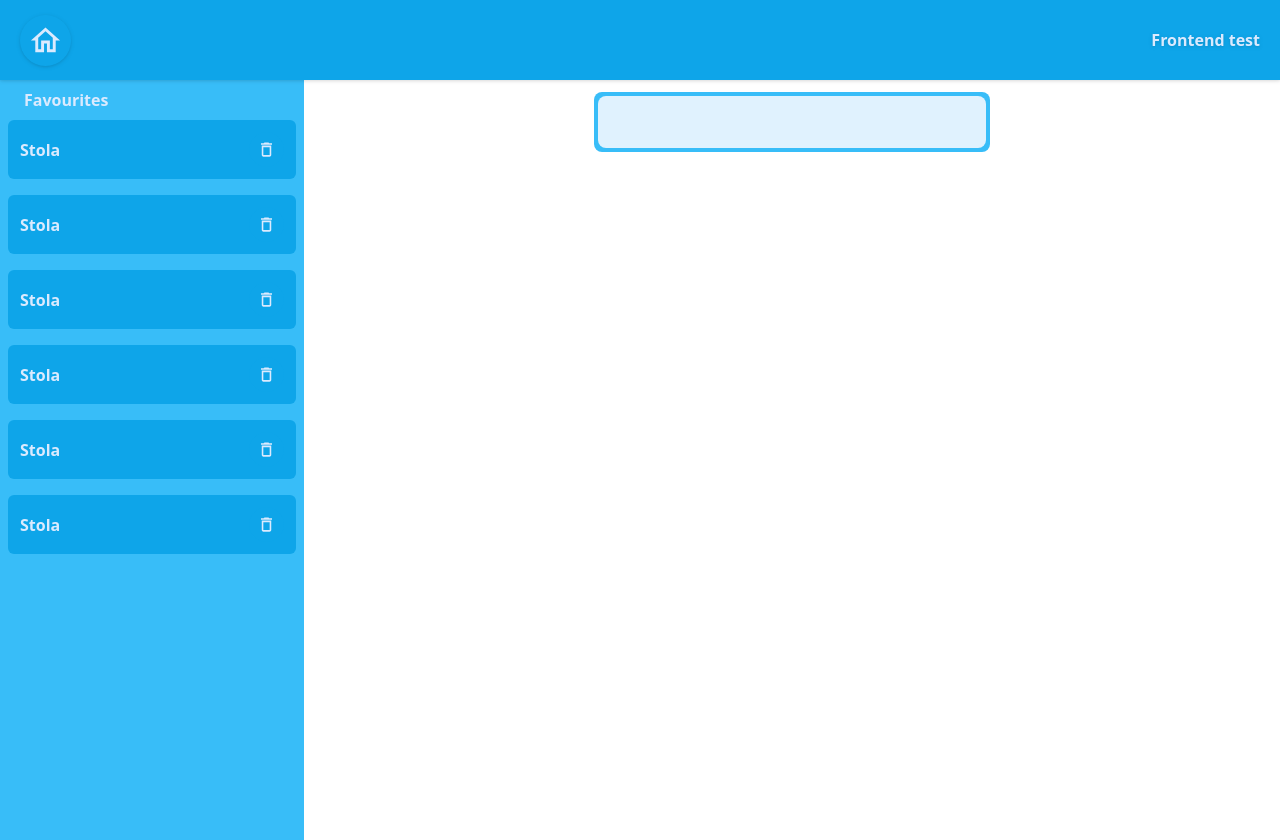
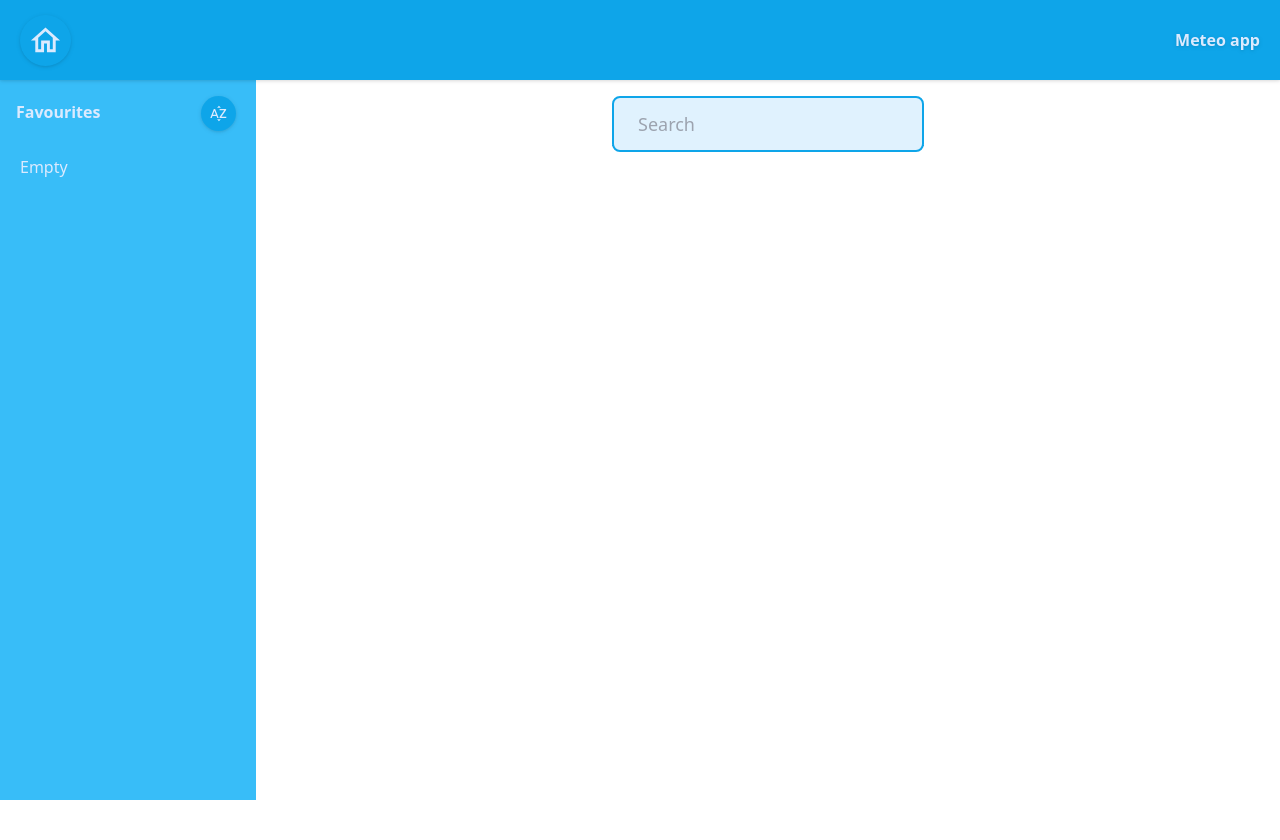
Before and after one commit to NemanjaSupljeglav/Meteo-app, a React (Create React App) app: page / in a window 1280 px wide. After the commit the page ends 800 px from the top, so only its background shows below. Built offline with nearby package versions, Linux system fonts and the light colour scheme.

Commit message:
4h, add autocomplete, add/remove from favoutite, bugfix mobile response

```diff
--- a/package.json
+++ b/package.json
@@ -9,6 +9,7 @@
     "@testing-library/jest-dom": "^5.16.5",
     "@testing-library/react": "^13.4.0",
     "@testing-library/user-event": "^13.5.0",
+    "axios": "^1.2.3",
     "react": "^18.2.0",
     "react-dom": "^18.2.0",
     "react-router-dom": "^6.6.2",
--- a/src/App.js
+++ b/src/App.js
@@ -10,8 +10,12 @@ import Home from "./pages/home";
 import Details from "./pages/details";
 import Settings from "./pages/settings";
 
+//Context
+import MeteoProvider from "./MeteoContext";
+
 export default function App() {
   return (
+    <MeteoProvider>
       <Router>
         <div className="flex">
           <Navbar />
@@ -22,5 +26,6 @@ export default function App() {
           </Routes>
         </div>
       </Router>
+    </MeteoProvider>
   );
 }
--- /dev/null
+++ b/src/MeteoContext.js
@@ -0,0 +1,86 @@
+//React
+import React, { useState } from "react";
+
+//Services
+import { postFunc } from "../src/services/mainApiServices";
+
+export const MeteoContext = React.createContext();
+
+const MeteoProvider = ({ children }) => {
+  const [favourite, setFavourite] = useState([]);
+  const [cityList, setCityList] = useState([]);
+  const [oneDetails, setOneDetails] = useState(null);
+
+  const handleAdFavourite = data => {
+    data["status"] = true;
+    if (!favourite?.includes(data)) setFavourite([...favourite, data]);
+  };
+  const handleRemoveFavourite = data => {
+    data["status"] = false;
+    setFavourite(
+      favourite.filter(i => {
+        if (i.id === data.id) {
+          return null;
+        }
+        return i;
+      })
+    );
+  };
+
+  const handleAscendingDescending = () => {
+    const myData = []
+      .concat(favourite)
+      .sort((a, b) => (a.itemM > b.itemM ? 1 : -1));
+    setFavourite(myData);
+  };
+
+  const handleAutocompleteList = data => {
+    const myData = [];
+
+    data?.results?.slice(0, 5)?.map(o1 => {
+      favourite?.map(o2 => {
+        if (o2?.id === o1?.id) {
+          o1["status"] = true;
+        } else data["status"] = false;
+      });
+
+      myData?.push(o1);
+    });
+
+    setCityList(myData);
+    console.log(myData, "cityList");
+  };
+
+  const handleGetOneDetails = async data => {
+    console.log(data, "sta se saljeee");
+    const body = {
+      latitude: data?.latitude,
+      longitude: data?.longitude,
+      hourly: "temperature_2m",
+      timeformat: "unixtime"
+    };
+    const response = await postFunc(
+      `https://api.open-meteo.com/v1/forecast?latitude=${data?.latitude}&longitude=${data?.longitude}&hourly=temperature_2m&timeformat=unixtime`,
+      body
+    );
+    setOneDetails(response);
+  };
+
+  return (
+    <MeteoContext.Provider
+      value={{
+        favourite,
+        cityList,
+        handleAdFavourite,
+        handleRemoveFavourite,
+        handleAscendingDescending,
+        handleAutocompleteList,
+        handleGetOneDetails
+      }}
+    >
+      {children}
+    </MeteoContext.Provider>
+  );
+};
+
+export default MeteoProvider;
--- a/src/components/atoms/inputs/Autocomplete.js
+++ b/src/components/atoms/inputs/Autocomplete.js
@@ -1,24 +1,90 @@
+/* eslint-disable react-hooks/exhaustive-deps */
 /* eslint-disable default-case */
-import React, { useEffect, useRef, useState } from "react";
 
-export default function Autocomplete({ options, value, onChange }) {
-  const [showOptions, setShowOptions] = useState(false);
-  const [cursor, setCursor] = useState(-1);
-  const [parentState, setParentState] = useState("");
+//React
+import React, { useEffect } from "react";
 
+// Services
+import { postFunc } from "../../../services/mainApiServices";
+
+//MUI
+import StarBorderIcon from "@mui/icons-material/StarBorder";
+import StarIcon from "@mui/icons-material/Star";
+
+export default function Autocomplete({
+  value,
+  onChange,
+  url,
+  items,
+  setItems,
+  clickStarIcon,
+  clickStarBorderIcon,
+  handleItem
+}) {
   const handleChange = data => {
-    setParentState(data);
+    onChange(data);
+  };
+  const handleAddItem = data => {
+    clickStarBorderIcon(data);
+  };
+  const handleRemoveItem = data => {
+    clickStarIcon(data);
+  };
+  const searchFunc = async () => {
+    const response = await postFunc(url, value);
+    setItems(response);
   };
 
+  useEffect(() => {
+    if (value) searchFunc();
+  }, [value]);
+
   return (
-    <div className="w-full  mr-16">
+    <div className="w-full text-4xl mt-3 max-w-max px-1 py-1 rounded-md">
       <input
         type="text"
-        className="w-full border-1 px-8 py-3  rounded-lg focus:outline-none focus:ring focus:border-blue-700 text-gray-500 bg-sky-100 text-lg"
-        value={parentState}
+        className="w-full px-6 py-3  rounded-lg focus:outline-none focus:ring focus:border-sky-500 text-gray-500 bg-sky-100 text-lg border-solid border-2 border-sky-500"
+        value={value}
         onChange={e => handleChange(e.target.value)}
-        onFocus={() => setShowOptions(true)}
+        placeholder="Search"
       />
+      <ul className="flex flex-col  h-full w-full bg-sky-100 border-b border-l border-r border-sky-500 rounded-b-md mt-[-7px]">
+        {items ? (
+          items.map((item, index) => (
+            <li
+              className={
+                index === 0
+                  ? "flex  mb-1   border-sky-500 pt-1"
+                  : "flex  mb-1   border-t border-sky-500"
+              }
+              key={item?.id}
+            >
+              <button
+                href="/portfolio"
+                className="mr-auto text-gray-500 hover:text-gray-600 text-lg px-6 py-3"
+                onClick={() => handleItem(item)}
+              >
+                {item?.name}
+              </button>
+              {item?.status ? (
+                <StarIcon
+                  fontSize="large"
+                  className="rounded-full p-2 m-3 hover:cursor-pointer hover:bg-sky-200 text-sky-500 drop-shadow"
+                  onClick={() => handleRemoveItem(item)}
+                />
+              ) : (
+                <StarBorderIcon
+                  fontSize="large"
+                  className="rounded-full p-2 m-3 hover:cursor-pointer hover:bg-sky-200 text-sky-500 drop-shadow"
+                  onClick={() => handleAddItem(item)}
+                />
+              )}
+            </li>
+          ))
+        ) : (
+          <></>
+        )}
+      </ul>
     </div>
   );
 }
--- a/src/components/parts/Navbar.js
+++ b/src/components/parts/Navbar.js
@@ -1,4 +1,4 @@
-import { React, useState } from "react";
+import { React, useState, useContext } from "react";
 import { Link } from "react-router-dom";
 
 //MUI
@@ -6,14 +6,27 @@ import HomeOutlinedIcon from "@mui/icons-material/HomeOutlined";
 import ArrowBackIcon from "@mui/icons-material/ArrowBack";
 import FolderSpecialOutlinedIcon from "@mui/icons-material/FolderSpecialOutlined";
 import DeleteOutlineIcon from "@mui/icons-material/DeleteOutline";
+import SortByAlphaIcon from "@mui/icons-material/SortByAlpha";
+
+//Context
+import { MeteoContext } from "../../MeteoContext";
 
 export default function Navbar() {
   const [isNavOpen, setIsNavOpen] = useState(false);
+  const context = useContext(MeteoContext);
+
+  const handleRemoveFavourite = data => {
+    context.handleRemoveFavourite(data);
+  };
+
+  const handleAscendingDescending = () => {
+    context.handleAscendingDescending();
+  };
 
   return (
-    <div>
-      <nav className="h-20 bg-sky-500 text-gray-600  w-full fixed drop-shadow">
-        <ul className="flex items-center justify-between h-full px-5 drop-shadow">
+    <div className="z-50">
+      <nav className="h-20 bg-sky-500 text-gray-600  w-full fixed drop-shadow z-50">
+        <ul className="flex items-center justify-between h-full px-5 drop-shadow ">
           <Link to="/">
             <li className="rounded-full bg-sky-500 hover:bg-sky-400 p-2 text-blue-100 z-50">
               <HomeOutlinedIcon
@@ -22,7 +35,7 @@ export default function Navbar() {
               />
             </li>
           </Link>
-          <h1 className="text-blue-100 font-bold">Frontend test</h1>
+          <h1 className="text-blue-100 font-bold">Meteo app</h1>
           <Link
             onClick={() => setIsNavOpen(prev => !prev)}
             className="rounded-full bg-sky-500 hover:bg-sky-400 sm:hidden p-2 text-blue-100"
@@ -35,7 +48,7 @@ export default function Navbar() {
           </Link>
         </ul>
       </nav>
-      <div className="flex items-center justify-between w-full">
+      <div className="flex items-center justify-between w-full mt-[-40px]">
         <div className="flex sm:hidden">
           <div
             className={
@@ -44,137 +57,75 @@ export default function Navbar() {
                 : "hidden"
             }
           >
-            <h1 className="mx-8 font-bold text-blue-100 mt-2">Favourites</h1>
-            <ul className="flex flex-col  h-full w-full">
-              <li className="flex  my-2 mx-2  p-3 rounded-md bg-sky-500">
+            <div className="py-2 w-full text-blue-100 font-bold  flex flex-row align-middle mt-0">
+              <div className="mt-12  ml-4 mr-auto">Favourites</div>
+              <SortByAlphaIcon
+                fontSize="large"
+                className="rounded-full p-2 hover:cursor-pointer hover:bg-sky-400 text-blue-100 bg-sky-500  drop-shadow mt-11 mr-5"
+                onClick={() => handleAscendingDescending()}
+              />
+            </div>
+
+            <ul className="flex flex-col  min-w-max mt-0 overflow-auto">
+              {context?.favourite?.length !== 0 ? (
+                context?.favourite?.map(item => (
+                  <li
+                    className="flex  my-1 mx-2  p-3 rounded-md bg-sky-500"
+                    key={item?.id}
+                  >
                     <button
                       href="/portfolio"
                       className="mr-auto text-blue-100 font-bold hover:text-blue-200"
                     >
-                  Stola
+                      {item?.name}
                     </button>
                     <DeleteOutlineIcon
                       fontSize="large"
-                  className="rounded-full p-2 hover:cursor-pointer hover:bg-sky-400 text-blue-100 bg-sky-500"
+                      className="rounded-full p-2 hover:cursor-pointer hover:bg-sky-400 text-blue-100 bg-sky-500 drop-shadow"
+                      onClick={() => handleRemoveFavourite(item)}
                     />
                   </li>
-              <li className="flex  my-2 mx-2  p-3 rounded-md bg-sky-500">
+                ))
+              ) : (
+                <li className="flex  my-1 mx-2  p-3 text-blue-100">Empty</li>
+              )}
+            </ul>
+          </div>
+        </div>
+
+        <div className="hidden  sm:flex flex-col h-screen bg-sky-400 min-w-[250px] mt-10  top-0 ">
+          <div className="py-2 w-64 text-blue-100 font-bold  flex flex-row align-middle mt-11">
+            <div className="mt-12  ml-4">Favourites</div>
+            <SortByAlphaIcon
+              fontSize="large"
+              className="rounded-full p-2 hover:cursor-pointer hover:bg-sky-400 text-blue-100 bg-sky-500 ml-auto mr-5 drop-shadow mt-11"
+              onClick={() => handleAscendingDescending()}
+            />
+          </div>
+
+          <ul className="flex flex-col  min-w-max mt-0 overflow-auto">
+            {context?.favourite?.length !== 0 ? (
+              context?.favourite?.map(item => (
+                <li
+                  className="flex  my-1 mx-2  p-3 rounded-md bg-sky-500"
+                  key={item?.id}
+                >
                   <button
                     href="/portfolio"
                     className="mr-auto text-blue-100 font-bold hover:text-blue-200"
                   >
-                  Stola
+                    {item?.name}
                   </button>
                   <DeleteOutlineIcon
                     fontSize="large"
-                  className="rounded-full p-2 hover:cursor-pointer hover:bg-sky-400 text-blue-100 bg-sky-500"
+                    className="rounded-full p-2 hover:cursor-pointer hover:bg-sky-400 text-blue-100 bg-sky-500 drop-shadow"
+                    onClick={() => handleRemoveFavourite(item)}
                   />
                 </li>
-              <li className="flex  my-2 mx-2  p-3 rounded-md bg-sky-500">
-                <button
-                  href="/portfolio"
-                  className="mr-auto text-blue-100 font-bold hover:text-blue-200"
-                >
-                  Stola
-                </button>
-                <DeleteOutlineIcon
-                  fontSize="large"
-                  className="rounded-full p-2 hover:cursor-pointer hover:bg-sky-400 text-blue-100 bg-sky-500"
-                />
-              </li>
-              <li className="flex  my-2 mx-2  p-3 rounded-md bg-sky-500">
-                <button
-                  href="/portfolio"
-                  className="mr-auto text-blue-100 font-bold hover:text-blue-200"
-                >
-                  Stola
-                </button>
-                <DeleteOutlineIcon
-                  fontSize="large"
-                  className="rounded-full p-2 hover:cursor-pointer hover:bg-sky-400 text-blue-100 bg-sky-500"
-                />
-              </li>
-            </ul>
-          </div>
-        </div>
-
-        <div className="hidden  sm:flex flex-col h-screen bg-sky-400 min-w-max mt-10">
-          <h1 className="mt-12 mx-6 w-64 text-blue-100 font-bold">
-            Favourites
-          </h1>
-          <ul className="flex flex-col  h-full min-w-max">
-            <li className="flex  my-2 mx-2  p-3 rounded-md bg-sky-500">
-              <button
-                href="/portfolio"
-                className="mr-auto text-blue-100 font-bold hover:text-blue-200"
-              >
-                Stola
-              </button>
-              <DeleteOutlineIcon
-                fontSize="large"
-                className="rounded-full p-2 hover:cursor-pointer hover:bg-sky-400 text-blue-100 bg-sky-500"
-              />
-            </li>
-            <li className="flex  my-2 mx-2  p-3 rounded-md bg-sky-500">
-              <button
-                href="/portfolio"
-                className="mr-auto text-blue-100 font-bold hover:text-blue-200"
-              >
-                Stola
-              </button>
-              <DeleteOutlineIcon
-                fontSize="large"
-                className="rounded-full p-2 hover:cursor-pointer hover:bg-sky-400 text-blue-100 bg-sky-500"
-              />
-            </li>
-            <li className="flex  my-2 mx-2  p-3 rounded-md bg-sky-500">
-              <button
-                href="/portfolio"
-                className="mr-auto text-blue-100 font-bold hover:text-blue-200"
-              >
-                Stola
-              </button>
-              <DeleteOutlineIcon
-                fontSize="large"
-                className="rounded-full p-2 hover:cursor-pointer hover:bg-sky-400 text-blue-100 bg-sky-500"
-              />
-            </li>
-            <li className="flex  my-2 mx-2  p-3 rounded-md bg-sky-500">
-              <button
-                href="/portfolio"
-                className="mr-auto text-blue-100 font-bold hover:text-blue-200"
-              >
-                Stola
-              </button>
-              <DeleteOutlineIcon
-                fontSize="large"
-                className="rounded-full p-2 hover:cursor-pointer hover:bg-sky-400 text-blue-100 bg-sky-500"
-              />
-            </li>
-            <li className="flex  my-2 mx-2  p-3 rounded-md bg-sky-500">
-              <button
-                href="/portfolio"
-                className="mr-auto text-blue-100 font-bold hover:text-blue-200"
-              >
-                Stola
-              </button>
-              <DeleteOutlineIcon
-                fontSize="large"
-                className="rounded-full p-2 hover:cursor-pointer hover:bg-sky-400 text-blue-100 bg-sky-500"
-              />
-            </li>
-            <li className="flex  my-2 mx-2  p-3 rounded-md bg-sky-500">
-              <button
-                href="/portfolio"
-                className="mr-auto text-blue-100 font-bold hover:text-blue-200"
-              >
-                Stola
-              </button>
-              <DeleteOutlineIcon
-                fontSize="large"
-                className="rounded-full p-2 hover:cursor-pointer hover:bg-sky-400 text-blue-100 bg-sky-500"
-              />
-            </li>
+              ))
+            ) : (
+              <li className="flex  my-1 mx-2  p-3 text-blue-100">Empty</li>
+            )}
           </ul>
         </div>
       </div>
--- a/src/pages/home/index.js
+++ b/src/pages/home/index.js
@@ -1,15 +1,48 @@
-import React from "react";
+/* eslint-disable react-hooks/exhaustive-deps */
+
+//React
+import React, { useEffect, useContext, useState } from "react";
+
+//Atoms
 import Autocomplete from "../../components/atoms/inputs/Autocomplete";
 
+//Context
+import { MeteoContext } from "../../MeteoContext";
+
 export default function Home() {
+  //state
+  const [city, setCity] = useState("");
+  const [citys, setCitys] = useState([]);
+
+  const context = useContext(MeteoContext);
+
+  const handleFavourite = data => {
+    context.handleAdFavourite(data);
+  };
+  const handleRemoveFavourite = data => {
+    context.handleRemoveFavourite(data);
+  };
+  const handleGetDetails = data => {
+    context.handleGetOneDetails(data);
+  };
+  useEffect(() => {
+    context.handleAutocompleteList(citys);
+  }, [citys]);
+
   return (
-    <div className="mt-20 w-screen h-full flex justify-center ">
+    <div className="mt-20 w-screen h-full flex justify-center snap-none ">
       <div>
-        {/*    <div className="bg-sky-400 text-4xl rounded-full mt-3 max-w-max px-6 py-3 text-blue-100 ">
-          Meteo app
-        </div> */}
-        <div className="bg-sky-400 text-4xl mt-3 max-w-max px-1 py-1 rounded-lg mx-3">
-          <Autocomplete />
+        <div className=" mx-3">
+          <Autocomplete
+            value={city}
+            onChange={setCity}
+            clickStarIcon={handleRemoveFavourite}
+            clickStarBorderIcon={handleFavourite}
+            items={context?.cityList}
+            setItems={setCitys}
+            url={`https://geocoding-api.open-meteo.com/v1/search?name=${city}`}
+            handleItem={handleGetDetails}
+          />
         </div>
       </div>
     </div>
--- /dev/null
+++ b/src/services/mainApiServices.js
@@ -0,0 +1,12 @@
+import axios from "axios";
+
+export const postFunc = async (url, body) => {
+  return axios
+    .get(url)
+    .then(response => {
+      return response?.data;
+    })
+    .catch(function (error) {
+      console.log(error);
+    });
+};
```
Also changed, not shown: src/components/atoms/UI/spinner.js (deleted, +0 -80 lines), 1 other file (tests, documents, lock files or other folders). Lines whose indentation alone changed are shown as unchanged.
